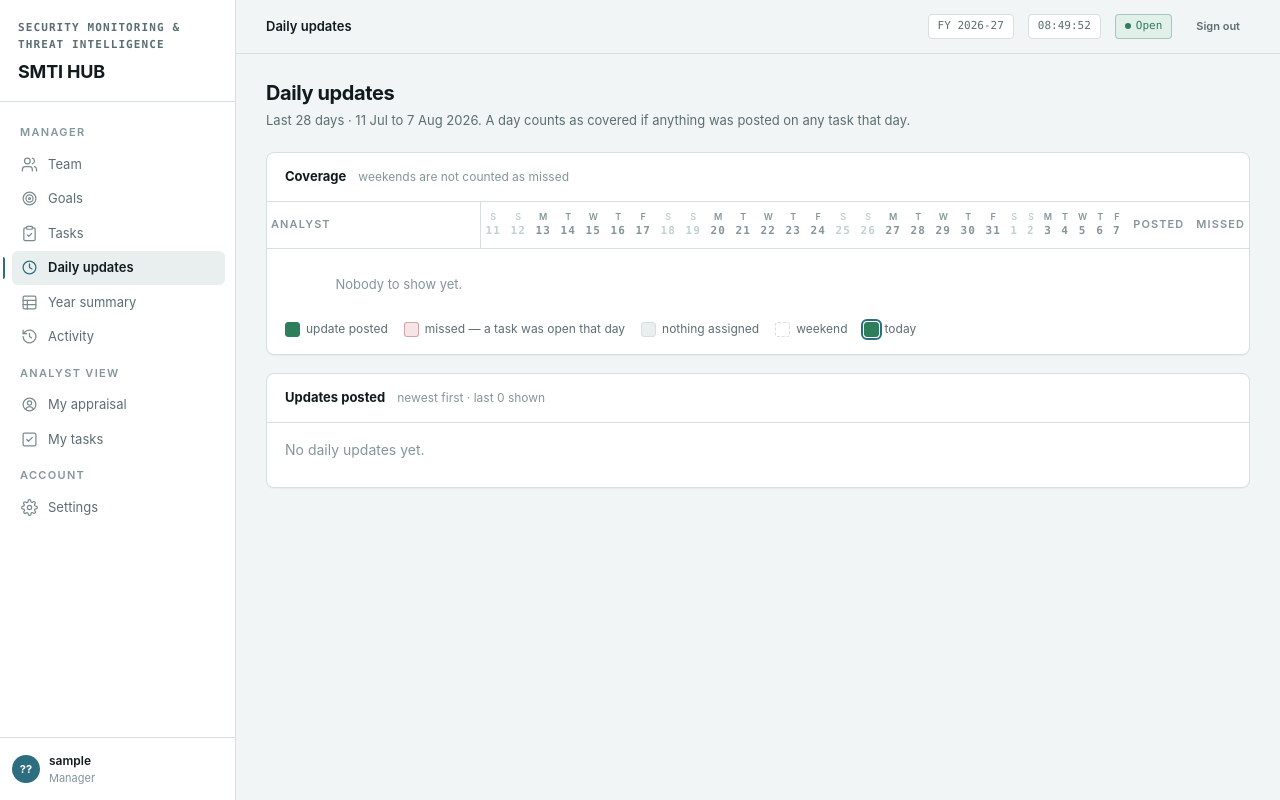
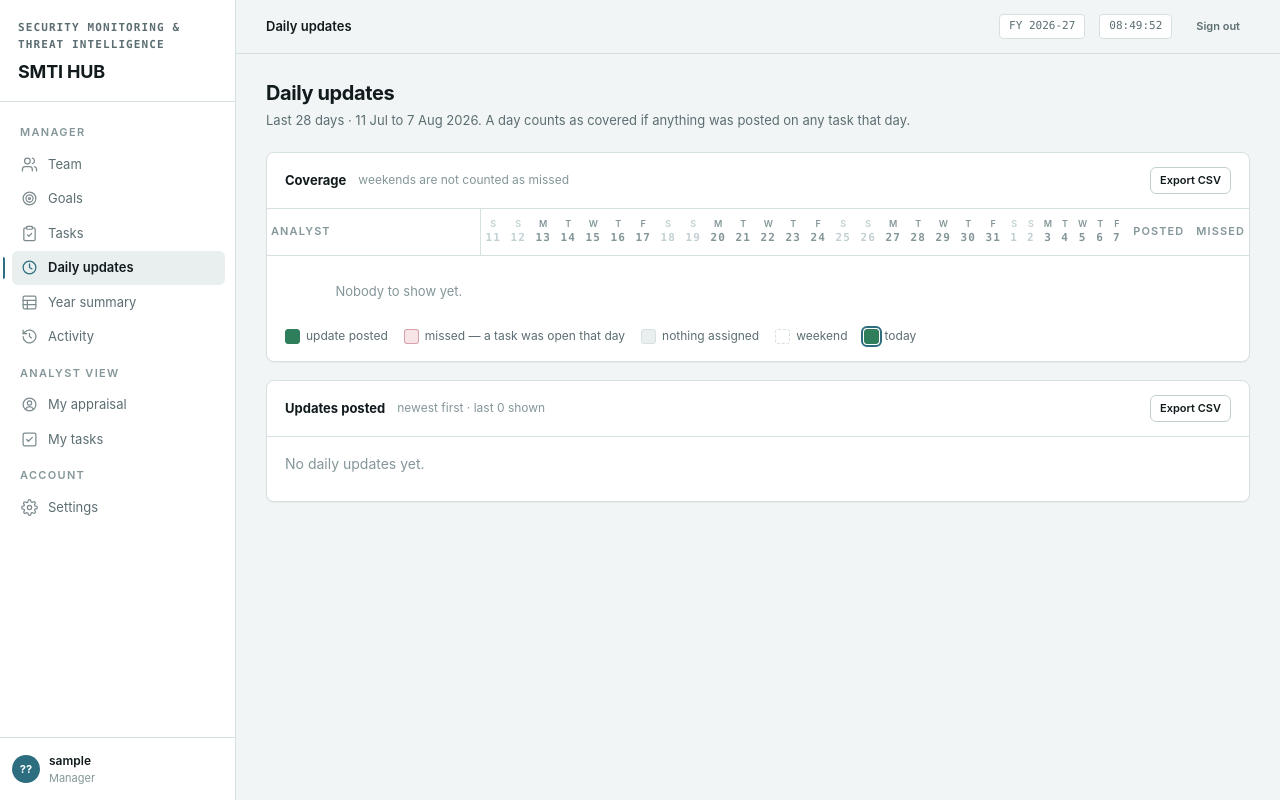
Before and after one commit to Only1Queen/smtihub, a Django app: page /updates/ in a window 1280 px wide. Run offline with Django 5.2, Linux system fonts and the light colour scheme; the visitor is signed in with stand-in values (Sample User, id 1); data comes from the database, SQL or seed files in the repository; data that the repository does not hold is empty; parts of the project's set-up code (start-up, migrations or seed data) failed here and were passed over.

Commit message:
Export every manager screen as CSV, drop the Open pill
Year summary and Activity could already be exported; Team, Goals, Tasks and
the daily-update dashboard could not, which meant the figures a manager is
asked for in a review had to be retyped. All four now take the same
?export=csv the other two use, through one shared writer rather than a third
and fourth copy of it.

Tasks exports the whole year rather than the month on screen: a spreadsheet of
one month is a screenshot, and the question asked of an export is always
"so far". The update dashboard exports twice — coverage, and the notes
themselves, unsliced and honouring the per-analyst filter.

The topbar's green "Open" pill is gone. A year is open unless it says
otherwise, so the pill announced the normal case on every page; "Closed"
stays, because that one means something.

Co-Authored-By: Claude Opus 5 <noreply@anthropic.com>

```diff
--- a/hub/templates/hub/base.html
+++ b/hub/templates/hub/base.html
@@ -57,8 +57,6 @@
                 title="Time left in {{ open_year.label }}">…</span>
           {% if open_year.closed %}
             <span class="pill closed mono"><svg class="ic-xs" aria-hidden="true"><use href="#i-lock"></use></svg>Closed</span>
-          {% else %}
-            <span class="pill open mono">Open</span>
           {% endif %}
         {% endif %}
         <form method="post" action="{% url 'logout' %}" style="margin:0">{% csrf_token %}
--- a/hub/templates/hub/goals.html
+++ b/hub/templates/hub/goals.html
@@ -3,7 +3,8 @@
 {% block crumb %}<b>Goals</b>{% endblock %}
 {% block content %}
 <h1>Goals</h1>
-<p class="sub">Define what the team is measured on this year, and who each goal applies to.</p>
+<p class="sub">Define what the team is measured on this year, and who each goal applies to.
+  <a href="?export=csv">Export CSV</a></p>
 
 <div class="stats">
   <div class="stat"><div class="stat-k">Goals</div><div class="stat-v">{{ rows|length }}</div>
--- a/hub/templates/hub/tasks.html
+++ b/hub/templates/hub/tasks.html
@@ -33,7 +33,8 @@
     <div class="spacer" style="flex:1"></div>
     <form method="get" style="margin:0"><select name="month" onchange="this.form.submit()">
       {% for i, label in months %}<option value="{{ i }}" {% if i == month %}selected{% endif %}>{{ label }}</option>{% endfor %}
-    </select></form></div>
+    </select></form>
+    <a href="?export=csv"><button class="btn sm">Export CSV</button></a></div>
 
   {% for person in people %}
     <div class="tw"><table>
--- a/hub/templates/hub/team.html
+++ b/hub/templates/hub/team.html
@@ -22,7 +22,9 @@
 
 <div class="card">
   <div class="card-head"><span class="card-title">Analysts</span>
-    <span class="card-note">Select a name to enter scores</span></div>
+    <span class="card-note">Select a name to enter scores</span>
+    <div class="spacer" style="flex:1"></div>
+    <a href="?export=csv"><button class="btn sm">Export CSV</button></a></div>
   <div class="tw"><table>
     <thead><tr><th>Analyst</th><th style="text-align:right">Year to date</th>
       <th style="width:200px">Months complete</th><th style="text-align:right">Current month</th>
--- a/hub/templates/hub/updates_dashboard.html
+++ b/hub/templates/hub/updates_dashboard.html
@@ -25,7 +25,9 @@
 
 <div class="card">
   <div class="card-head"><span class="card-title">Coverage</span>
-    <span class="card-note">weekends are not counted as missed</span></div>
+    <span class="card-note">weekends are not counted as missed</span>
+    <div class="spacer" style="flex:1"></div>
+    <a href="?export=csv"><button class="btn sm">Export CSV</button></a></div>
   <div class="tw">
     <table class="update-grid">
       <thead><tr>
@@ -71,7 +73,9 @@
 
 <div class="card">
   <div class="card-head"><span class="card-title">Updates posted</span>
-    <span class="card-note">newest first · last {{ feed|length }} shown</span></div>
+    <span class="card-note">newest first · last {{ feed|length }} shown</span>
+    <div class="spacer" style="flex:1"></div>
+    <a href="?export=notes{% if who %}&amp;who={{ who }}{% endif %}"><button class="btn sm">Export CSV</button></a></div>
   {% if people|length > 1 %}
     <div class="detail-body" style="padding-bottom:0">
       <a href="{% url 'updates_dashboard' %}"><span class="tag mono">{% if not who %}▸ {% endif %}Everyone</span></a>
--- a/hub/views.py
+++ b/hub/views.py
@@ -1,3 +1,4 @@
+import csv
 import json
 from datetime import timedelta
 
@@ -37,6 +38,18 @@ def _selected_year(request):
     if year is None:
         raise ValidationError("No appraisal year exists. Create one in the admin.")
     return year
+
+
+def csv_response(name, header, rows):
+    """Every export on the site. The data is a team's year — small enough to
+    build in one response, so nothing here streams or paginates."""
+    response = HttpResponse(content_type="text/csv")
+    stamp = timezone.localdate().isoformat()
+    response["Content-Disposition"] = f'attachment; filename="{name}-{stamp}.csv"'
+    writer = csv.writer(response)
+    writer.writerow(header)
+    writer.writerows(rows)
+    return response
 
 
 def team_of(user):
@@ -87,6 +100,16 @@ def team(request):
     rows = [_row(e, year) for e in team_of(request.user)]
     active = [r for r in rows if r["employee"].active]
     done = [r["annual"] for r in active if r["annual"] is not None]
+    if request.GET.get("export") == "csv":
+        return csv_response(
+            f"smti-team-{year.label}",
+            ["Analyst", "Job title", "Active"] + scoring.MONTHS
+            + ["Year to date", "Band", "Months complete"],
+            ([r["employee"].name, r["employee"].job_title,
+              "yes" if r["employee"].active else "no"]
+             + ["" if s.percent is None else f"{s.percent:.1f}" for s in r["summaries"]]
+             + ["" if r["annual"] is None else f"{r['annual']:.1f}", r["band"], r["complete"]]
+             for r in rows))
     return render(request, "hub/team.html", {
         "screen": "team",
         "rows": rows,
@@ -166,6 +189,15 @@ def goals(request):
             "marks": goal.total_marks,
             "locked": goal.has_scores(),
         })
+    if request.GET.get("export") == "csv":
+        return csv_response(
+            f"smti-goals-{year.label}",
+            ["Goal", "Goal name", "KPI", "KPI text", "Max marks", "Quarterly",
+             "Scoring", "Assigned to"],
+            ([r["goal"].code, r["goal"].name, k.code, k.text, k.max_marks,
+              "yes" if k.quarterly else "no", k.get_scoring_mode_display(),
+              _assignment_label(r["goal"])]
+             for r in goal_rows for k in r["kpis"]))
     return render(request, "hub/goals.html", {
         "screen": "goals",
         "rows": goal_rows, "year": year,
@@ -261,6 +293,21 @@ def tasks(request):
                "open": len([i for i in items if not i["task"].approved])}
               for e, items in sorted(by_person.items(), key=lambda kv: kv[0].name)]
 
+    if request.GET.get("export") == "csv":
+        # The whole year, not the month on screen: a spreadsheet of one month is
+        # a screenshot, and the question asked of an export is always "so far".
+        return csv_response(
+            f"smti-tasks-{year.label}",
+            ["Task", "Analyst", "Status", "Scoring month", "Due", "KPI", "Goal",
+             "Weight %", "Grade", "Created", "Updates", "Last update"],
+            ([t.title, t.assignee.name, t.get_status_display(), t.month_label,
+              t.due_date or "", t.kpi.code if t.kpi else "",
+              t.kpi.goal.code if t.kpi else "", t.weight or "",
+              "" if t.grade is None else t.grade,
+              timezone.localtime(t.created_at).date(), len(t.updates.all()),
+              (timezone.localtime(t.updates.all()[0].submitted_at)
+               .strftime("%Y-%m-%d %H:%M") if t.updates.all() else "")]
+             for t in qs.prefetch_related("updates")))
     return render(request, "hub/tasks.html", {
         "screen": "tasks",
         "pending": pending, "people": people, "month": month,
@@ -392,8 +439,27 @@ def updates_dashboard(request):
     who = request.GET.get("who")
     if who:
         feed = feed.filter(author_id=who)
+
+    export = request.GET.get("export")
+    if export == "csv":
+        return csv_response(
+            "smti-update-coverage",
+            ["Analyst", "Date", "Weekday", "State"],
+            ([r["employee"].name, c["date"], c["date"].strftime("%A"),
+              "weekend" if c["weekend"] else "posted" if c["posted"]
+              else "no open task" if c["idle"] else "missed"]
+             for r in rows for c in r["cells"]))
+    if export == "notes":
+        return csv_response(
+            "smti-daily-updates",
+            ["Date", "Time", "Analyst", "Task", "Update"],
+            ([timezone.localtime(u.submitted_at).date(),
+              timezone.localtime(u.submitted_at).strftime("%H:%M"),
+              u.author.name, u.task.title, u.note]
+             for u in feed))
+
+    # The screen shows a readable page of them; the export is the lot.
     feed = list(feed[:80])
-
     return render(request, "hub/updates_dashboard.html", {
         "screen": "updates", "rows": rows, "days": days, "feed": feed, "who": who,
         "people": people, "my_open": my_open, "me": me,
@@ -719,19 +785,12 @@ def year_summary(request):
 
 def _csv(rows, year):
     """Small enough to stream synchronously — five analysts by twelve months."""
-    import csv
-
-    response = HttpResponse(content_type="text/csv")
-    response["Content-Disposition"] = f'attachment; filename="smti-{year.label}.csv"'
-    writer = csv.writer(response)
-    writer.writerow(["Analyst"] + scoring.MONTHS + ["Year to date"])
-    for row in rows:
-        writer.writerow(
-            [row["employee"].name]
-            + [("" if c["percent"] is None else f"{c['percent']:.1f}") for c in row["cells"]]
-            + ["" if row["annual"] is None else f"{row['annual']:.1f}"]
-        )
-    return response
+    return csv_response(
+        f"smti-{year.label}", ["Analyst"] + scoring.MONTHS + ["Year to date"],
+        ([row["employee"].name]
+         + [("" if c["percent"] is None else f"{c['percent']:.1f}") for c in row["cells"]]
+         + ["" if row["annual"] is None else f"{row['annual']:.1f}"]
+         for row in rows))
 
 
 @login_required
@@ -764,19 +823,16 @@ def activity(request):
 def _audit_csv(events):
     """The whole filtered set, not the page — an auditor asking for "everything
     on this account" should not have to click through pages to get it."""
-    import csv
+    def rows():
+        for e in events.iterator(chunk_size=500):
+            detail = {k: v for k, v in e.detail.items() if k not in {"before", "after"}}
+            yield [e.timestamp.isoformat(timespec="seconds"), e.actor_label, e.action,
+                   e.target, e.detail.get("before", ""), e.detail.get("after", ""),
+                   json.dumps(detail, default=str) if detail else ""]
 
-    response = HttpResponse(content_type="text/csv")
-    stamp = timezone.now().strftime("%Y%m%d")
-    response["Content-Disposition"] = f'attachment; filename="smti-activity-{stamp}.csv"'
-    writer = csv.writer(response)
-    writer.writerow(["Timestamp", "Actor", "Action", "Target", "Before", "After", "Detail"])
-    for e in events.iterator(chunk_size=500):
-        detail = {k: v for k, v in e.detail.items() if k not in {"before", "after"}}
-        writer.writerow([e.timestamp.isoformat(timespec="seconds"), e.actor_label, e.action,
-                         e.target, e.detail.get("before", ""), e.detail.get("after", ""),
-                         json.dumps(detail, default=str) if detail else ""])
-    return response
+    return csv_response("smti-activity",
+                        ["Timestamp", "Actor", "Action", "Target", "Before", "After", "Detail"],
+                        rows())
 
 
 @login_required
--- a/static/hub/app.css
+++ b/static/hub/app.css
@@ -155,10 +155,6 @@
     font-family: var(--mono); font-size: 11px; padding: 3px 9px; border-radius: var(--r-sm);
     border: 1px solid var(--border); color: var(--muted); background: var(--surface);
   }
-  .pill.open::before {
-    content: ""; width: 6px; height: 6px; border-radius: 50%; background: var(--good);
-  }
-  .pill.open { color: var(--good); border-color: color-mix(in srgb, var(--good) 35%, transparent); background: var(--good-sf); }
   .pill.closed { color: var(--muted); background: var(--surface-2); }
 
   /* Full-screen shell, centred content column. Without the max-width a table
```
Also changed, not shown: hub/tests/test_accounts.py (+39 -0 lines).
